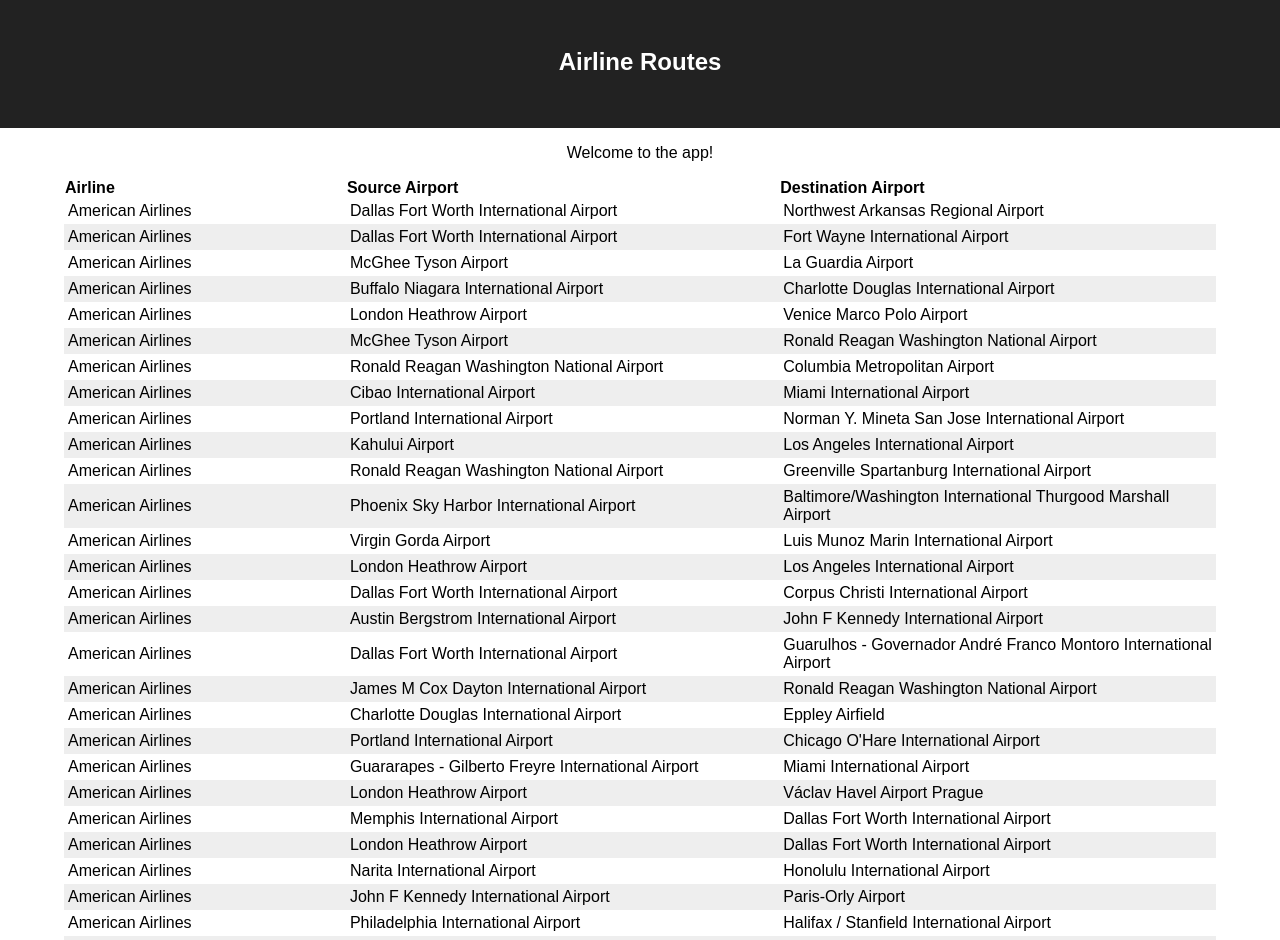
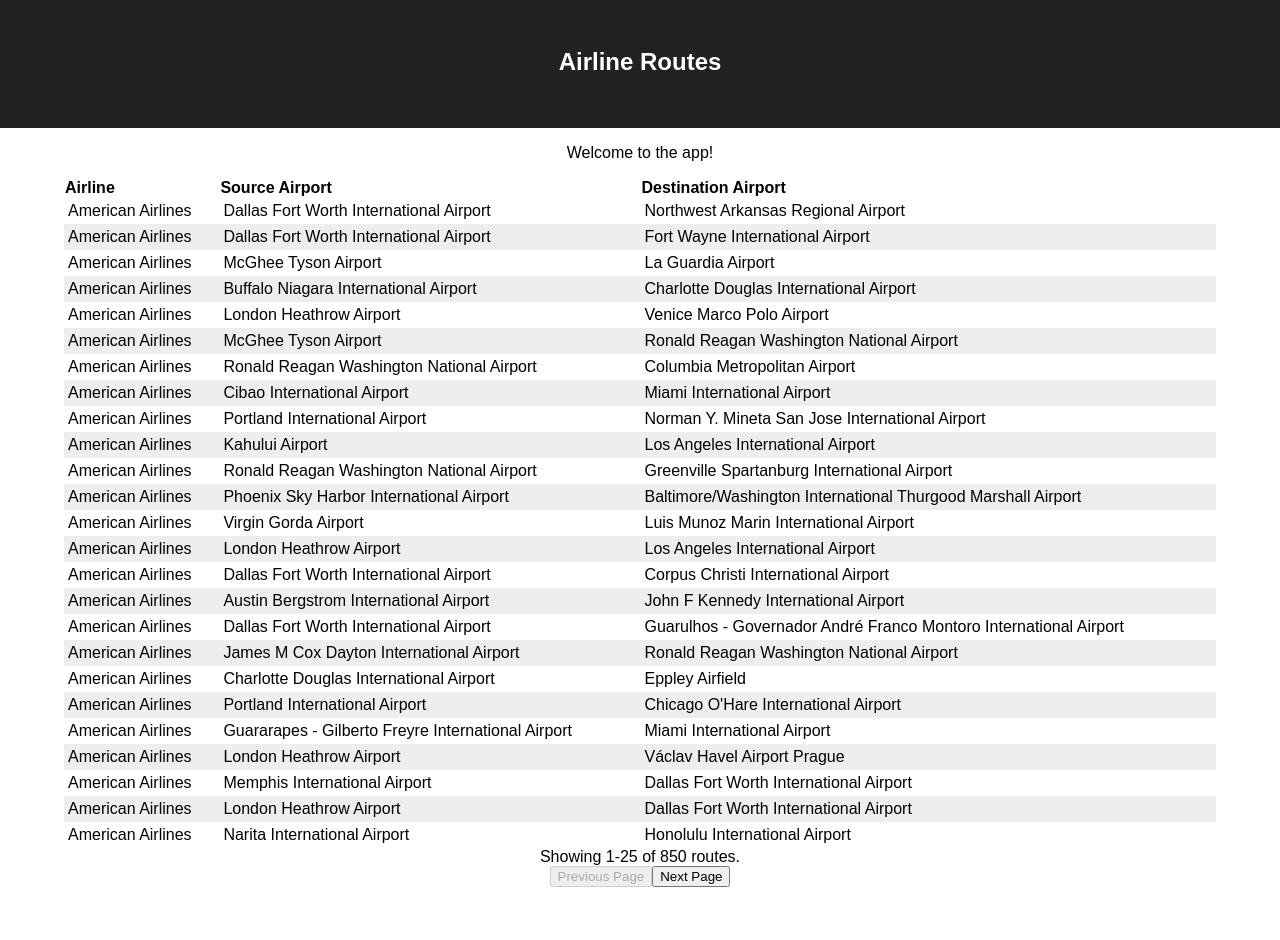
Before and after one commit to neebs12/capstone-prep-airlines, a React (Create React App) app: page / in a window 1280 px wide. Shown: the top 940 px of the page. After the commit the page ends 887 px from the top, so only its background shows below. Built offline with nearby package versions, Linux system fonts and the light colour scheme.

Commit message:
completed step 5

```diff
--- a/src/App.jsx
+++ b/src/App.jsx
@@ -23,6 +23,8 @@ const App = () => {
     }
   }
 
+  const perPage = 25
+
   return (
     <div className="app">
       <header className="header">
@@ -37,6 +39,7 @@ const App = () => {
           columns={columns}
           rows={routes}
           format={formatValue}
+          perPage={perPage}
         />
       </section>
     </div>
--- a/src/components/Table.jsx
+++ b/src/components/Table.jsx
@@ -1,17 +1,12 @@
-import React from 'react'
+import React, {useState} from 'react'
 
-const Table = ({ className, columns, rows, format }) => {
-  // format is a function
-  // assume columns:
-  /* shape...
-  const columns = [
-    {name: 'Airline', property: 'airline'},
-    {name: 'Source Airport', property: 'src'},
-    {name: 'Destination Airport', property: 'dest'},
-  ];
-  */
-  // assume columns gives us proper column order,
-  // -- this formalizes it in an array
+const Table = ({ className, columns, rows, format, perPage }) => {
+  const [page, setPage] = useState(0)
+
+  // filter amount of rows based on page and perPage
+  const paginatedRows = rows.slice(page, page + perPage)
+  // console.log(paginatedRows.length)
+
   const columnOrder = columns.map(c => c.property)
 
   const constructRow = (rowData) => {
@@ -30,15 +25,27 @@ const Table = ({ className, columns, rows, format }) => {
   }
 
   return (
+    <div>
       <table className={className}>
         <thead>
           <tr>{columns.map(c => <th key={c.name}>{c.name}</th>)}</tr>
         </thead>
         <tbody>
           {/* where the body of the information is going to go */}
-        {rows.map(constructRow)}
+          {paginatedRows.map(constructRow)}
         </tbody>
       </table>
+      {`Showing ${page + 1}-${page + perPage} of ${rows.length} routes.`}
+      <br></br>
+      <button
+        disabled={page === 0}
+        onClick={() => setPage(p => p - 25)}
+      >Previous Page</button>
+      <button
+        disabled={(page + 25) >= rows.length}
+        onClick={() => setPage(p => p + 25)}
+      >Next Page</button>
+    </div>
   )
 }
 
```
Lines whose indentation alone changed are shown as unchanged.
